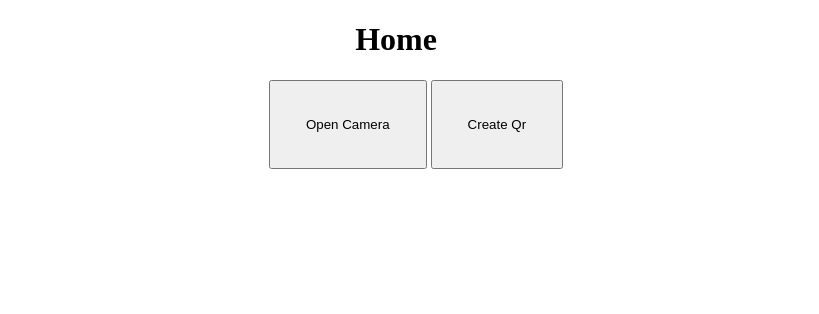
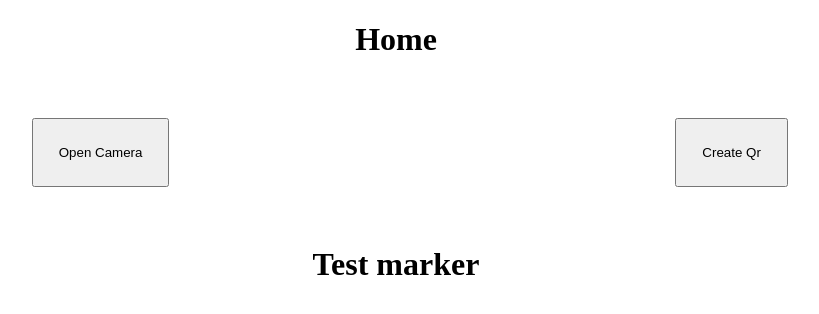
Before and after one commit to jxweix/AR.js, a plain HTML site: page index.html in a window 1280 px wide. Shown: the whole page, without its empty margins (244-1063 px from the left). Drawn offline with Linux system fonts and the light colour scheme.

Commit message:
marker add

```diff
--- a/index.html
+++ b/index.html
@@ -4,13 +4,22 @@
     <meta charset="UTF-8">
     <meta name="viewport" content="width=device-width, initial-scale=1.0">
     <link rel="stylesheet" type="text/css" href="styles.css"/>
+    <script src="https://aframe.io/releases/1.0.4/aframe.min.js"></script>
+        <script src="https://raw.githack.com/AR-js-org/AR.js/master/aframe/build/aframe-ar.js"></script>
+        <script src="https://raw.githack.com/donmccurdy/aframe-extras/master/dist/aframe-extras.loaders.min.js"></script>
+        <script src="https://raw.githack.com/AR-js-org/studio-backend/master/src/modules/marker/tools/gesture-detector.js"></script>
+        <script src="https://raw.githack.com/AR-js-org/studio-backend/master/src/modules/marker/tools/gesture-handler.js"></script>
     <title>Document</title>
 </head>
 <body>
     <h1>Home</h1>
-    <ul>
-        <li><a href="qr.html"><button>Open Camera</button></a></li>
-        <li><a href="https://ar-js-org.github.io/studio/pages/marker/index.html"><button>Create Qr</button></a></li>
-    </ul>
+    <table>
+        <tr>
+            <td><a href="qr.html"><button>Open Camera</button></a></td>
+            <td><a href="https://ar-js-org.github.io/studio/pages/marker/index.html"><button>Create Qr</button></a></td>
+        </tr>
+    </table>
+    <h1>Test marker</h1>
+    <a-image src="assets/marker.patt" width="300"height="300"></a-image>
 </body>
 </html>
--- a/styles.css
+++ b/styles.css
@@ -3,10 +3,9 @@ body{
 }
 
 button{
-    padding: 35px;
+    padding: 25px;
+    margin: 35px;
 }
-
-ul li{
-    display: inline-flex;
-    list-style: none;
+table{
+    width: 100%;
 }
```
Also changed, not shown: qr.html (+6 -0 lines).
